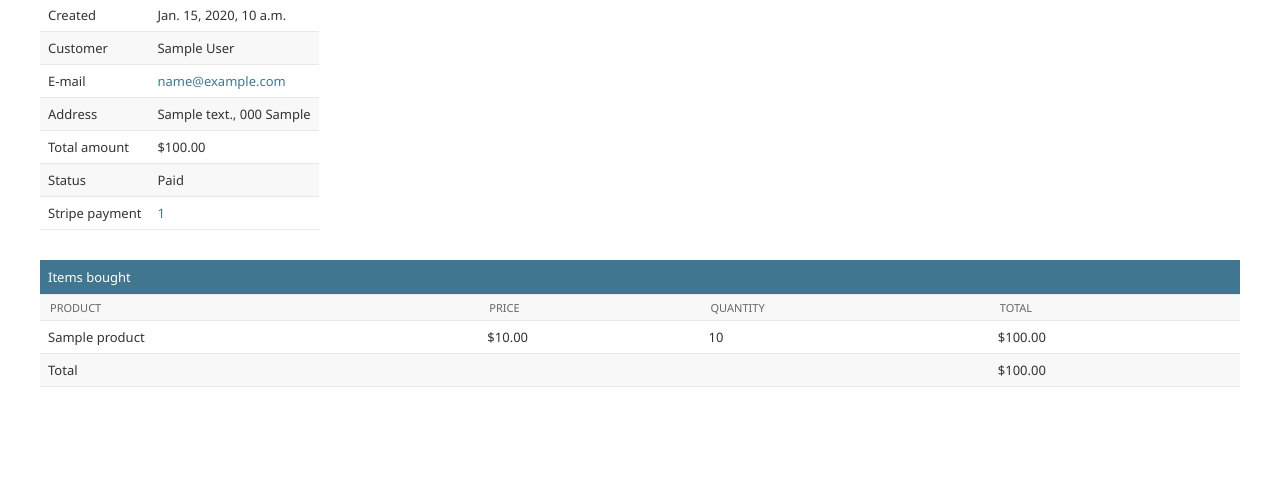
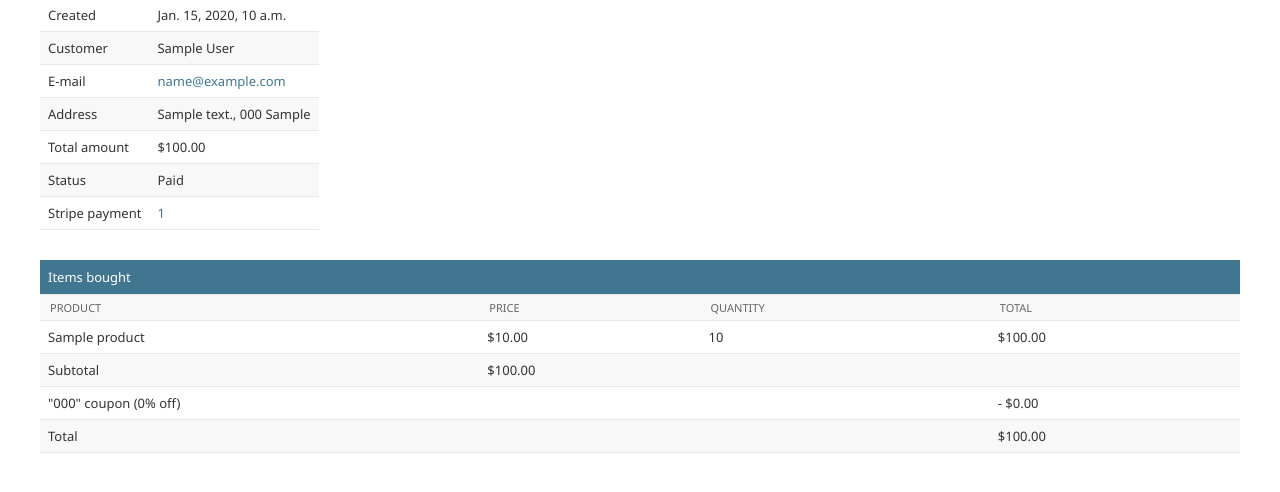
Before and after one commit to anas-dev-tech/QuickCart, a Django app: page /orders/admin/order/1/ in a window 1280 px wide. Shown: the part 160-652 px from the top of the page. Run offline with Django 5.2, Linux system fonts and the light colour scheme; a user stored in the database is signed in; tables that the repository leaves empty hold one stand-in row (values such as "Sample post"); parts of the project's set-up code (start-up, migrations or seed data) failed here and were passed over.

Commit message:
add coupon to admin order view detail

```diff
--- a/QuickCart/orders/templates/admin/orders/order/detail.html
+++ b/QuickCart/orders/templates/admin/orders/order/detail.html
@@ -1,10 +1,7 @@
-{% extends 'admin/base_site.html' %}
-
-
+{% extends "admin/base_site.html" %}
 {% block title %}
     Order {{ order.id }} | {{ block.super }}
 {% endblock title %}
-
 
 {% block breadcrumbs %}
     <div class="breadcrumbs">
@@ -15,18 +12,13 @@ Order {{ order.id }} | {{ block.super }}
         {{ order.id }}</a>
         &rsaquo; Detail
     </div>
-
 {% endblock %}
-
-
 {% block content %}
     <div class="module">
         <h1>Order {{ order.id }}</h1>
         <ul class="object-tools">
             <li>
-            <a href="#" onclick="window.print();">
-                Print order
-            </a>
+                <a href="#" onclick="window.print();">Print order</a>
             </li>
         </ul>
         <table>
@@ -40,7 +32,9 @@ Order {{ order.id }} | {{ block.super }}
             </tr>
             <tr>
                 <th>E-mail</th>
-            <td><a href="mailto:{{ order.email }}">{{ order.email }}</a></td>
+                <td>
+                    <a href="mailto:{{ order.email }}">{{ order.email }}</a>
+                </td>
             </tr>
             <tr>
                 <th>Address</th>
@@ -55,16 +49,18 @@ Order {{ order.id }} | {{ block.super }}
             </tr>
             <tr>
                 <th>Status</th>
-<td>{% if order.paid %}Paid{% else %}Pending payment{% endif %}</td>
+                <td>
+                    {% if order.paid %}
+                        Paid
+                    {% else %}
+                        Pending payment
+                    {% endif %}
+                </td>
             </tr>
             <tr>
                 <th>Stripe payment</th>
                 <td>
-{% if order.stripe_id %}
-<a href="{{ order.get_stripe_url }}" target="_blank">
-{{ order.stripe_id }}
-</a>
-{% endif %}
+                    {% if order.stripe_id %}<a href="{{ order.get_stripe_url }}" target="_blank">{{ order.stripe_id }}</a>{% endif %}
                 </td>
             </tr>
         </table>
@@ -89,9 +85,25 @@ Order {{ order.id }} | {{ block.super }}
                         <td class="num">${{ item.get_cost }}</td>
                     </tr>
                 {% endfor %}
+
+                {% if order.coupon %}
+                    <tr class="subtotal">
+                        <td>Subtotal</td>
+                        <td colspan="3">${{ order.get_total_cost_before_discount }}</td>
+                    </tr>
+                    <tr>
+                        <td colspan="3">
+                        "{{ order.coupon.code }}" coupon
+                        ({{ order.discount }}% off)
+                        </td>
+                        <td class="num neg">
+                        - ${{ order.get_discount|floatformat:2 }}
+                        </td>
+                    </tr>
+                {% endif %}
                 <tr class="total">
                     <td colspan="3">Total</td>
-<td class="num">${{ order.get_total_cost }}</td>
+                    <td class="num">${{ order.get_total_cost|floatformat:2 }}</td>
                 </tr>
             </tbody>
         </table>
```
Lines whose indentation alone changed are shown as unchanged.
